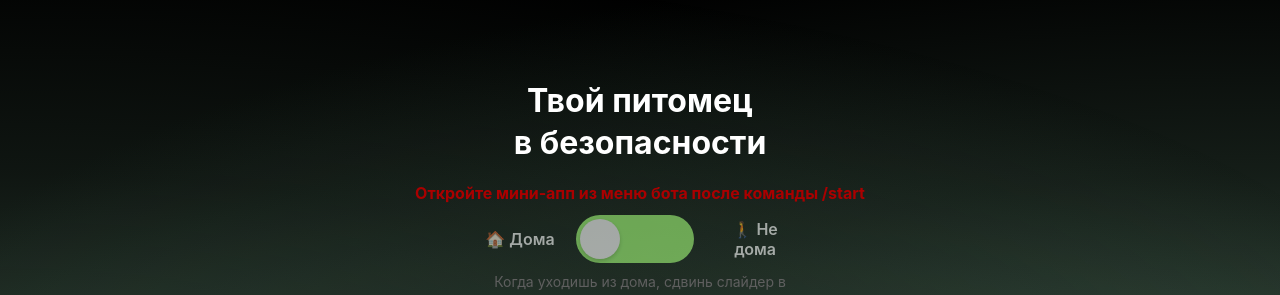
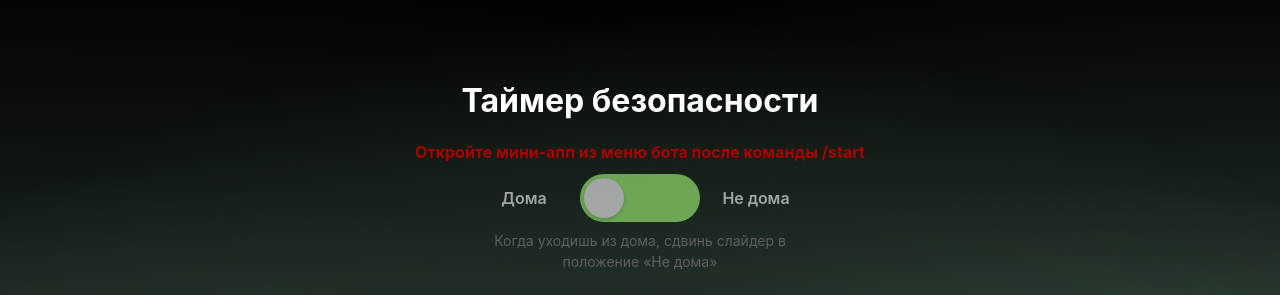
Before and after one commit to Klyaksonchik/HomeAloneMiniApp, a React (Create React App) app in the folder Frontend/: page / in a window 1280 px wide. Shown: the top 295 px of the page. Built offline with nearby package versions, Linux system fonts and the light colour scheme.

Commit message:
Update App.jsx new style

```diff
--- a/Frontend/src/App.jsx
+++ b/Frontend/src/App.jsx
@@ -289,10 +289,7 @@ export default function App() {
 
   return (
     <div className={`app ${!isHome ? 'not-home' : ''}`}>
-      <h1>
-        <div>Твой питомец</div>
-        <div>в безопасности</div>
-      </h1>
+      <h1>Таймер безопасности</h1>
 
       {!isTelegramReady && (
         <div style={{ marginBottom: 12, color: "#a00", fontWeight: "bold" }}>
@@ -301,7 +298,7 @@ export default function App() {
       )}
 
       <div className="slider-container" style={{ opacity: isTelegramReady ? 1 : 0.6 }}>
-        <span className="status-label">🏠 Дома</span>
+        <span className="status-label">Дома</span>
         <label className="switch">
           <input
             type="checkbox"
@@ -311,7 +308,7 @@ export default function App() {
           />
           <span className="slider round"></span>
         </label>
-        <span className="status-label">🚶 Не дома</span>
+        <span className="status-label">Не дома</span>
       </div>
 
       <div className="status-hint">
```
